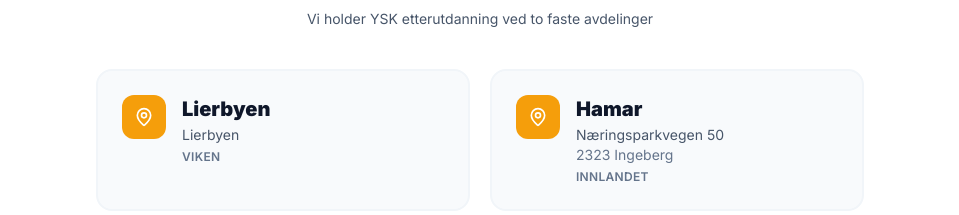
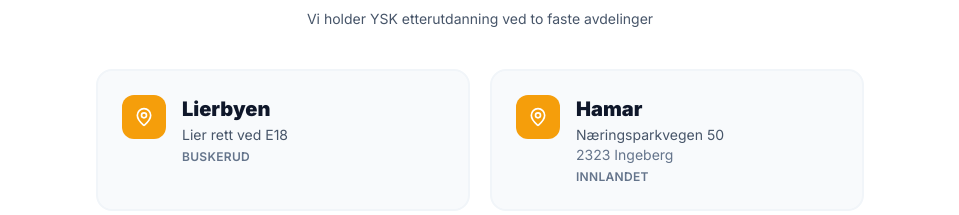
Before and after one commit to mroizo75/kksweb, a Next.js app: page / in a window 1280 px wide. Shown: the part 1860-2075 px from the top of the page, without its empty margins (160-1119 px from the left). Built offline with nearby package versions, Linux system fonts and the light colour scheme; no server answers.

Commit message:
fjernet gammel logo

```diff
--- a/package.json
+++ b/package.json
@@ -30,6 +30,7 @@
     "@radix-ui/react-select": "^2.2.6",
     "@radix-ui/react-separator": "^1.1.7",
     "@radix-ui/react-slot": "^1.2.3",
+    "@radix-ui/react-switch": "^1.2.6",
     "@radix-ui/react-tabs": "^1.1.13",
     "@react-email/components": "^0.5.6",
     "@react-email/render": "^1.0.4",
--- a/src/app/page.tsx
+++ b/src/app/page.tsx
@@ -85,8 +85,8 @@ export const metadata: Metadata = {
 const yskLocations = [
   {
     name: "Lierbyen",
-    address: "Lierbyen",
-    region: "Viken",
+    address: "Lier rett ved E18",
+    region: "Buskerud",
   },
   {
     name: "Hamar",
```
Also changed, not shown: public/logos/kks-logo.png (deleted), 1 other file (tests, documents, lock files or other folders).
